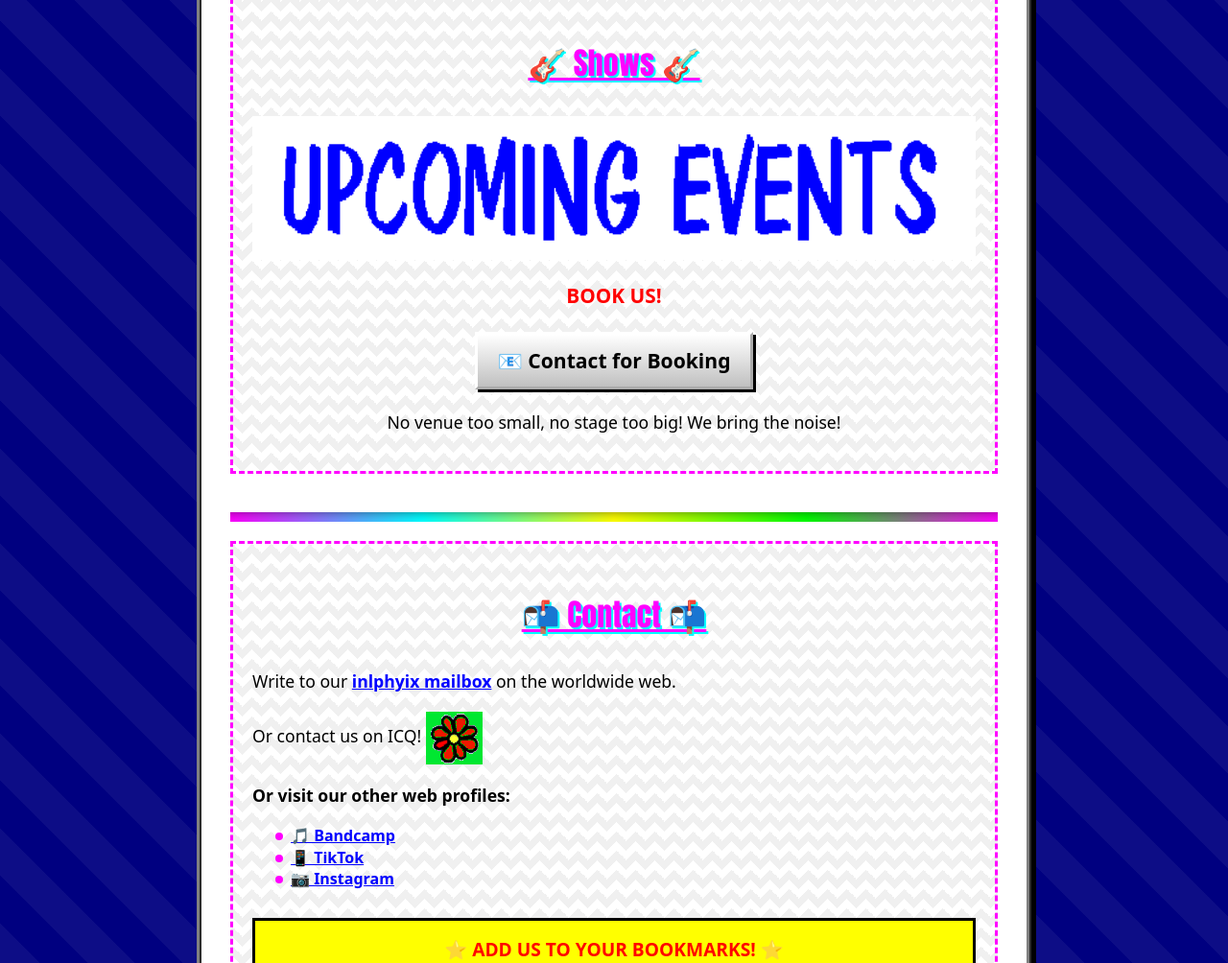
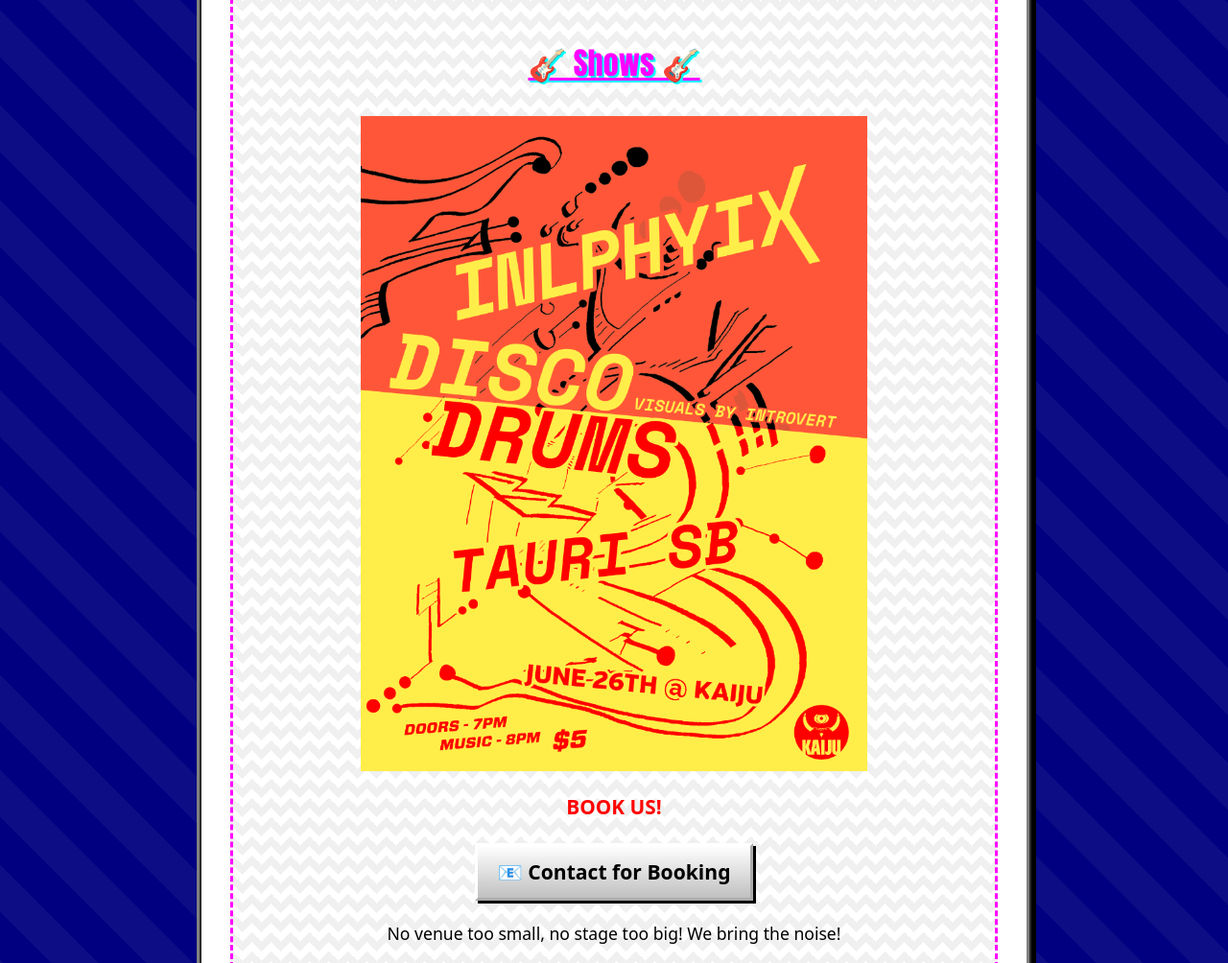
Before and after one commit to shawncoots/inlphyix.github.io, a website built with webpack: page index.html in a window 1280 px wide. Shown: the part 1560-2564 px from the top of the page at 96% size. Built offline with nearby package versions, Linux system fonts and the light colour scheme; a web font is replaced by a local one.

Commit message:
Flyer for gig.

```diff
--- a/index.html
+++ b/index.html
@@ -81,7 +81,9 @@
 
     <section id="shows">
       <h3>🎸 Shows 🎸</h3>
-      <img src="img/punkband.gif" alt="Shows" style="width: 100%; height: auto;">
+      <div style="text-align: center;">
+        <img src="img/KaijuFlyer6.26_Web.png" alt="Kaiju Show" style="width: 70%; height: auto;">
+      </div>
       <p style="text-align: center; font-size: 1.3em;">
         <span class="blink" style="color: #ff0000; font-weight: bold;">BOOK US!</span>
       </p>
```
Also changed, not shown: img/KaijuFlyer6.26_Web.png (added).
